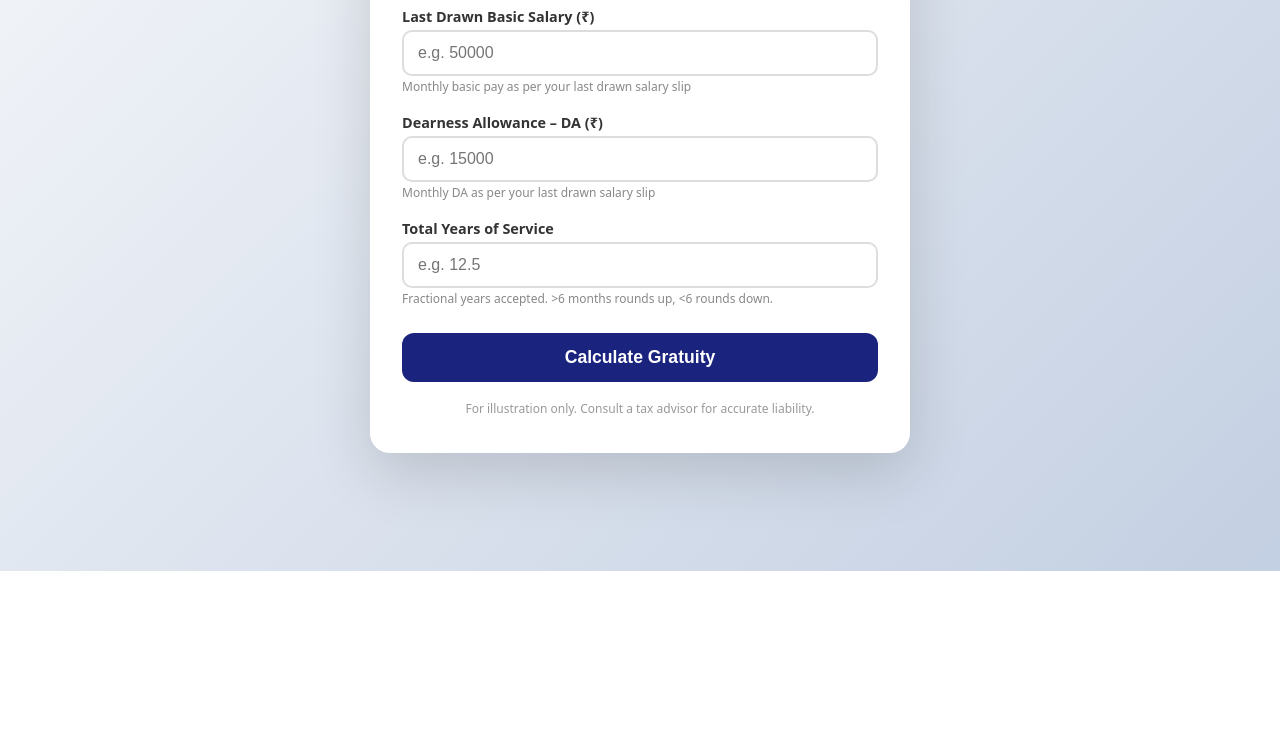
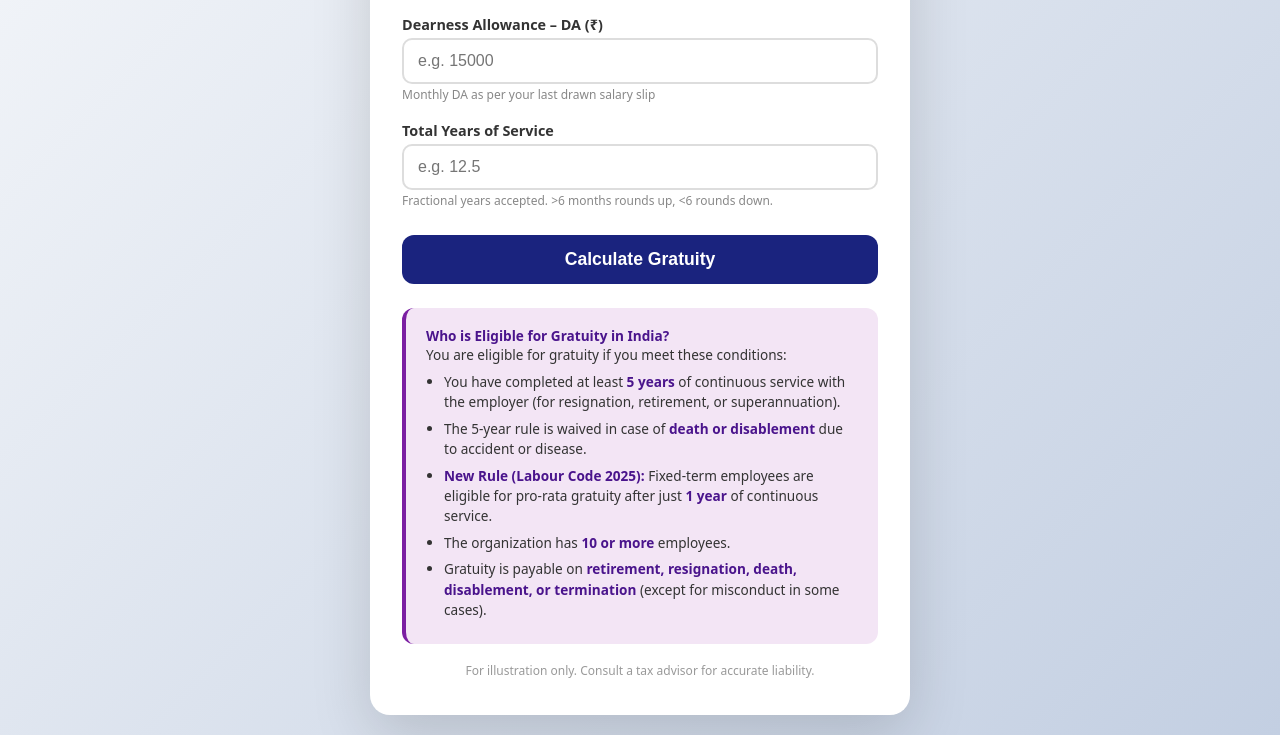
Before and after one commit to nirav-email81/India-Gratuity-Calculator, a plain HTML site: page index.html in a window 1280 px wide. Shown: the part 229-964 px from the top of the page. Before the commit the page ends 800 px from the top, so only its background shows below. Drawn offline with Linux system fonts and the light colour scheme.

Commit message:
Add eligibility section – who qualifies for gratuity in India

```diff
--- a/index.html
+++ b/index.html
@@ -126,6 +126,24 @@
       margin-top: 6px;
       display: none;
     }
+    .eligibility {
+      margin-top: 24px;
+      padding: 18px 20px;
+      background: #f3e5f5;
+      border-radius: 12px;
+      border-left: 4px solid #7b1fa2;
+      font-size: .85rem;
+      color: #333;
+    }
+    .eligibility strong { color: #4a148c; }
+    .eligibility ul {
+      margin: 8px 0 0 18px;
+      padding: 0;
+    }
+    .eligibility li {
+      margin-bottom: 6px;
+      line-height: 1.5;
+    }
     .footer {
       margin-top: 18px;
       text-align: center;
@@ -175,6 +193,18 @@
         <strong>15 &times; (Basic + DA) &times; Years of Service &divide; 26</strong>.
         Any excess is taxable under "Income from Salary."
       </div>
+    </div>
+
+    <div id="eligibility" class="eligibility">
+      <strong>Who is Eligible for Gratuity in India?</strong>
+      <p>You are eligible for gratuity if you meet these conditions:</p>
+      <ul>
+        <li>You have completed at least <strong>5 years</strong> of continuous service with the employer (for resignation, retirement, or superannuation).</li>
+        <li>The 5-year rule is waived in case of <strong>death or disablement</strong> due to accident or disease.</li>
+        <li><strong>New Rule (Labour Code 2025):</strong> Fixed-term employees are eligible for pro-rata gratuity after just <strong>1 year</strong> of continuous service.</li>
+        <li>The organization has <strong>10 or more</strong> employees.</li>
+        <li>Gratuity is payable on <strong>retirement, resignation, death, disablement, or termination</strong> (except for misconduct in some cases).</li>
+      </ul>
     </div>
 
     <div class="footer">For illustration only. Consult a tax advisor for accurate liability.</div>
```
